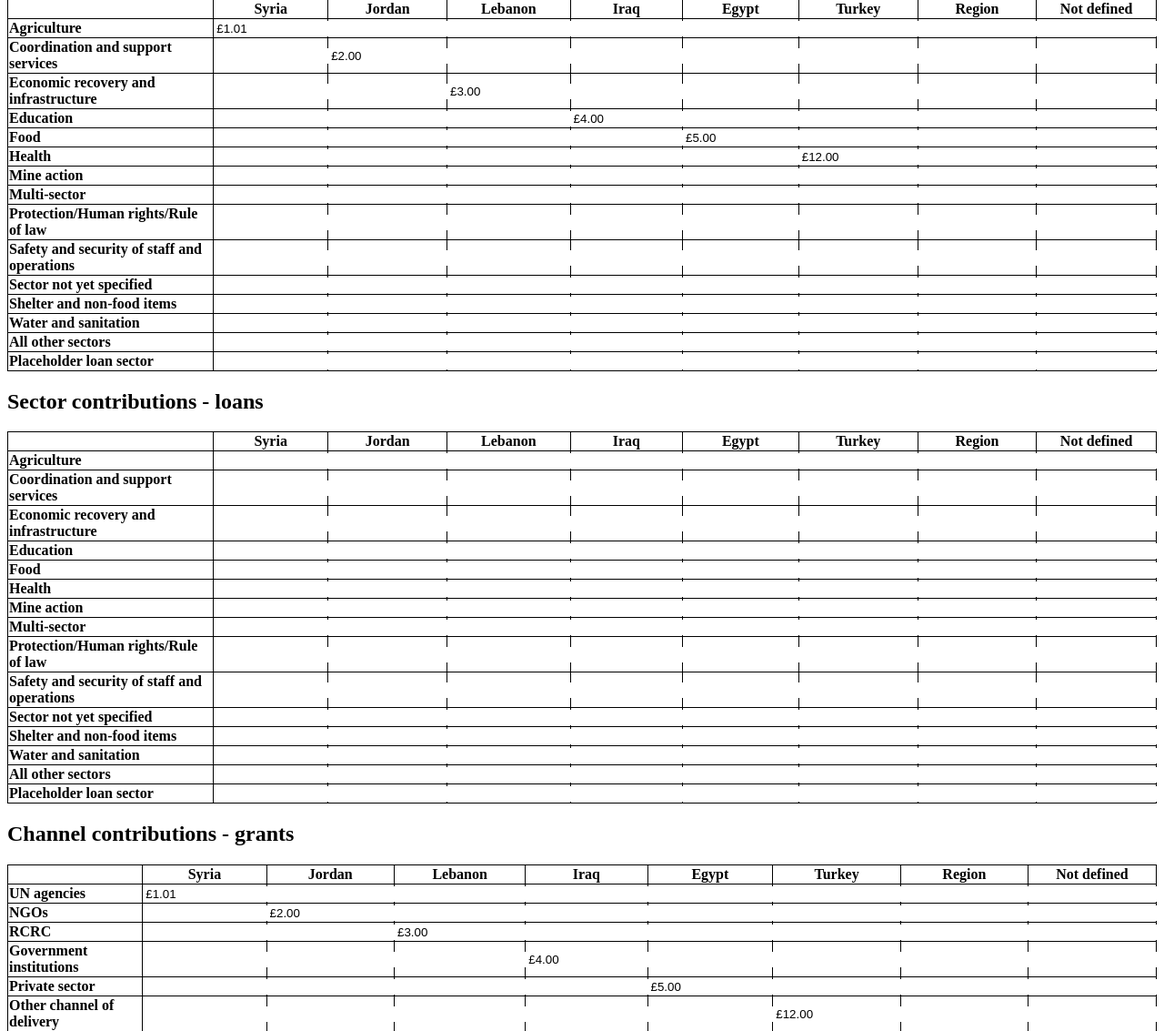
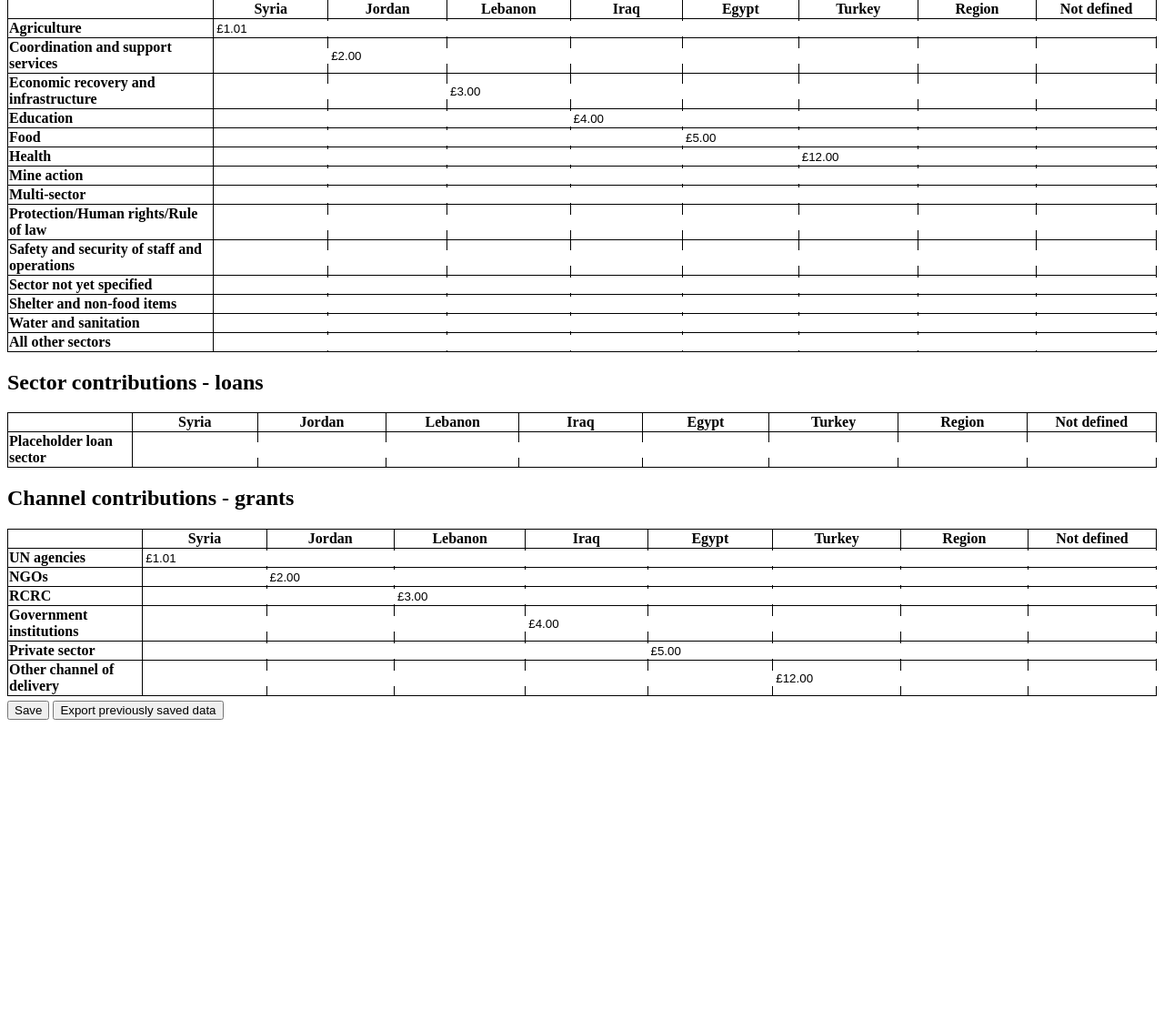
Before and after one commit to devinit/GHTS, a Django app: page /edit/2016/ in a window 1280 px wide. Shown: the part 1156-2289 px from the top of the page at 91% size. After the commit the page ends 1947 px from the top, so only its background shows below. Run offline with Django 3.2, Linux system fonts and the light colour scheme; a user stored in the database is signed in; data comes from the database, SQL or seed files in the repository; both versions use the stored data as it was after the commit.

Commit message:
New features and edits

```diff
--- a/core/views.py
+++ b/core/views.py
@@ -12,6 +12,7 @@ from django.db.models import Sum
 
 @login_required
 def edit(request,year):
+    warnings = []
     facility_years = [2016,2017]
     user = request.user
     contact = get_object_or_404(Contact,user=user)
@@ -76,7 +77,6 @@ def edit(request,year):
             cg = entries.filter(spreadsheet=spreadsheet,loan_or_grant="G",concessional=True,refugee_facility_for_turkey=False,sector__isnull=True)
             cg_sum = cg.values('recipient').annotate(total = Sum('amount')).order_by('recipient').exclude(channel_of_delivery="")
             cg_sum_obj = {this_sum['recipient']:this_sum['total'] for this_sum in cg_sum}
-            warnings = []
             #Compare grants
             for recipient,recipient_name in recipients:
                 total_grants = 0
@@ -161,33 +161,37 @@ def csv(request,slug):
 
 @login_required
 def csv_all(request):
-    entries = Entry.objects.all()
-    response = HttpResponse(content_type='text/csv')
-    response['Content-Disposition'] = 'attachment; filename="all.csv"'
-    writer = csvwriter(response)
-    header = ["Organisation","Loan or grant","Concessional","Pledge or disbursement"
-              ,"Recipient","Sector","Channel of delivery","Year","Amount","Currency"
-              ,"Refugee facility for Turkey","Comment"]
-    writer.writerow(header)
-    for entry in entries:
-        organisation = entry.spreadsheet.organisation
-        year = entry.spreadsheet.year
-        comment = entry.spreadsheet.comment
-        currency = entry.spreadsheet.currency
-        writer.writerow([organisation
-                         ,entry.loan_or_grant_translate()
-                         ,entry.concessional_translate()
-                         ,entry.pledge_or_disbursement_translate()
-                         ,entry.recipient_translate()
-                         ,entry.sector
-                         ,entry.channel_of_delivery_translate()
-                         ,year
-                         ,entry.amount
-                         ,currency
-                         ,entry.facility_translate()
-                         ,comment
-                         ])
-    return response
+    user = request.user
+    if user.is_staff:
+        entries = Entry.objects.all()
+        response = HttpResponse(content_type='text/csv')
+        response['Content-Disposition'] = 'attachment; filename="all.csv"'
+        writer = csvwriter(response)
+        header = ["Organisation","Loan or grant","Concessional","Pledge or disbursement"
+                  ,"Recipient","Sector","Channel of delivery","Year","Amount","Currency"
+                  ,"Refugee facility for Turkey","Comment"]
+        writer.writerow(header)
+        for entry in entries:
+            organisation = entry.spreadsheet.organisation
+            year = entry.spreadsheet.year
+            comment = entry.spreadsheet.comment
+            currency = entry.spreadsheet.currency
+            writer.writerow([organisation
+                             ,entry.loan_or_grant_translate()
+                             ,entry.concessional_translate()
+                             ,entry.pledge_or_disbursement_translate()
+                             ,entry.recipient_translate()
+                             ,entry.sector
+                             ,entry.channel_of_delivery_translate()
+                             ,year
+                             ,entry.amount
+                             ,currency
+                             ,entry.facility_translate()
+                             ,comment
+                             ])
+        return response
+    else:
+        return redirect(user.contact.organisation)
 
 def login_user(request):
     logout(request)
--- a/ghts/templates/core/edit.html
+++ b/ghts/templates/core/edit.html
@@ -34,7 +34,6 @@
     </p>
     <p>The form data is organised by calendar year (January to December), not fiscal year.</p>
 <!--    <p>Before submitting the form, check the data validation fields.</p>-->
-    <p>See below the sectors classification in relation to grants and the definitions to be circulated with the form.</p>
     <p>
         <b>
             Commitment
@@ -66,26 +65,6 @@
         </b><br/>
         In the context of the London conference, this refers to Egypt, Iraq, Jordan, Lebanon and Turkey.
     </p>
-    <p>
-        <b>
-            The classification of sectors
-        </b> is informed by the OECD DAC sectors and purpose codes, the IASC standard sectors, and sector classifications used by specific government and multilateral donors. The sector classification seeks to align different sector classifications to the fullest extent possible under the following headings:
-    </p>
-    <ul>
-        <li>Education</li>
-        <li>Health</li>
-        <li>Water and sanitation</li>
-        <li>Governance and civil society</li>
-        <li>Social and cultural infrastructure</li>
-        <li>Economic recovery and infrastructure (including agriculture and mine action)</li>
-        <li>General budget support</li>
-        <li>Food</li>
-        <li>Coordination and support services</li>
-        <li>Protection/Human rights/Rule of law</li>
-        <li>Shelter and non-food-items</li>
-        <li>Multi-sector</li>
-        <li>Not specified</li>
-    </ul>
     </div>
         <label>Change year:</label>
         <select id="year">
@@ -219,12 +198,14 @@
             {% endfor %}
         </tr>
     {% for sector in sectors %}
+        {% if sector.loan_or_grant == "G" %}
         <tr>
             <td><b>{{sector}}</b></td>
             {% for rcode, recip in recipients %}
                 <td><input type="text" name="G|C||{{rcode}}|{{sector}}||"/></td>
             {% endfor %}
         </tr>
+        {% endif %}
     {% endfor %}
     </table>
     {% endif %}
@@ -244,12 +225,14 @@
             {% endfor %}
         </tr>
     {% for sector in sectors %}
+        {% if sector.loan_or_grant == "L" %}
         <tr>
             <td><b>{{sector}}</b></td>
             {% for rcode, recip in recipients %}
                 <td><input type="text" name="L|||{{rcode}}|{{sector}}||"/></td>
             {% endfor %}
         </tr>
+        {% endif %}
     {% endfor %}
     </table>
     {% endif %}
@@ -282,6 +265,7 @@
             <p class="warning">{{warning}}</p>
         {% endfor %}
         <button type="submit" class="save btn btn-default">Save</button>
+        <button class="export">Export previously saved data</button>
     </form>
     <script>
 //        Function to toggle the popups
@@ -377,6 +361,15 @@
             };
         }
     });
+    $( "button.export" ).change(function() {
+        if( $(this).val() != "" ){
+            window.onbeforeunload = function(e) {
+                var dialogText = 'Do you want to leave this site? Changes that you made may not be saved.';
+                e.returnValue = dialogText;
+                return dialogText;
+            };
+        }
+    });
     $('select:not(#year)').change(function() {
         window.onbeforeunload = function(e) {
             var dialogText = 'Do you want to leave this site? Changes that you made may not be saved.';
@@ -389,5 +382,9 @@
             // blank function do nothing
         };
     });
+    $( "button.export" ).mousedown(function(){
+        var url =  "{{ contact.organisation.get_absolute_url }}";
+        window.open(url, '_blank');
+    });
     </script>
     {% endblock %}
```
Also changed, not shown: db.sqlite3, 1 other file.
